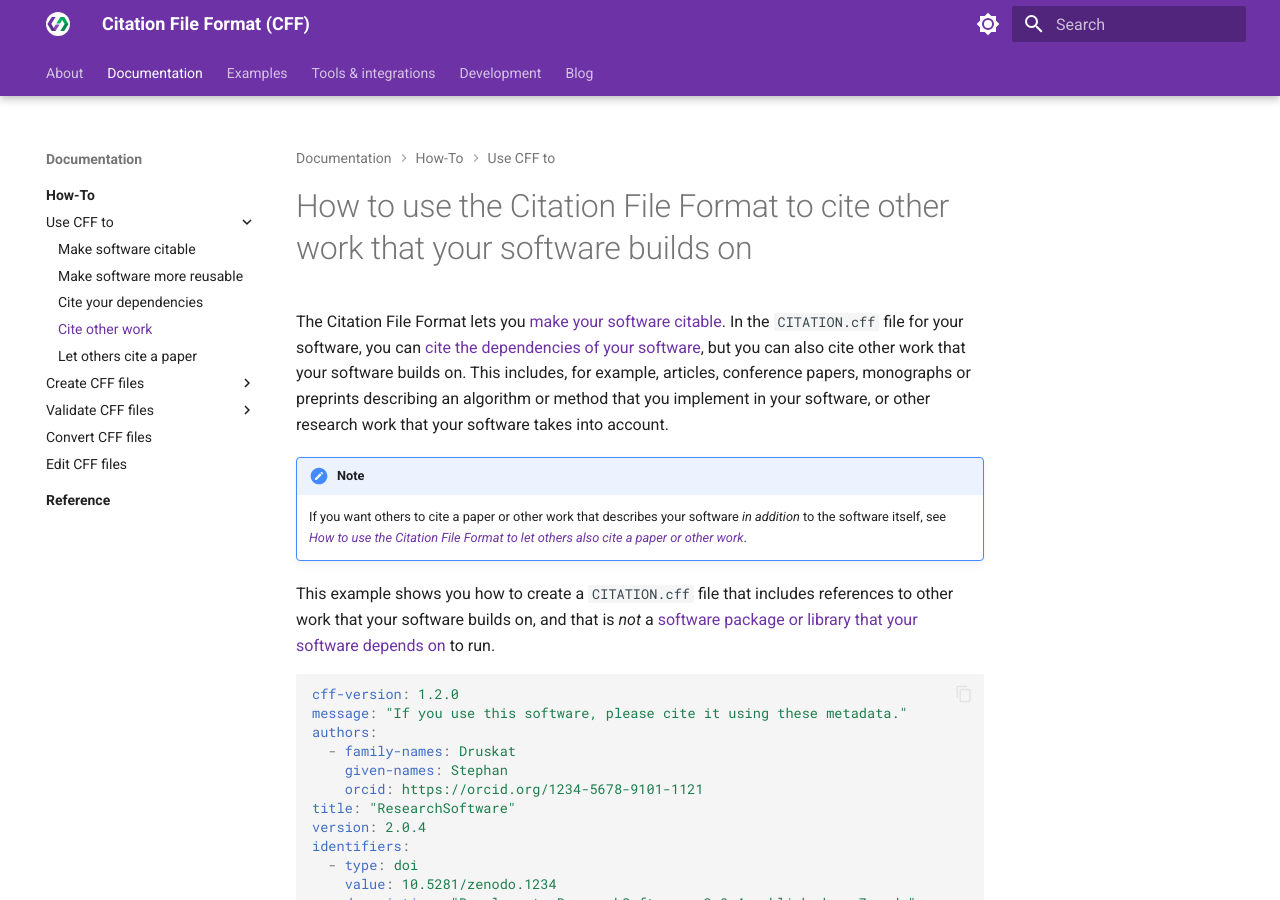
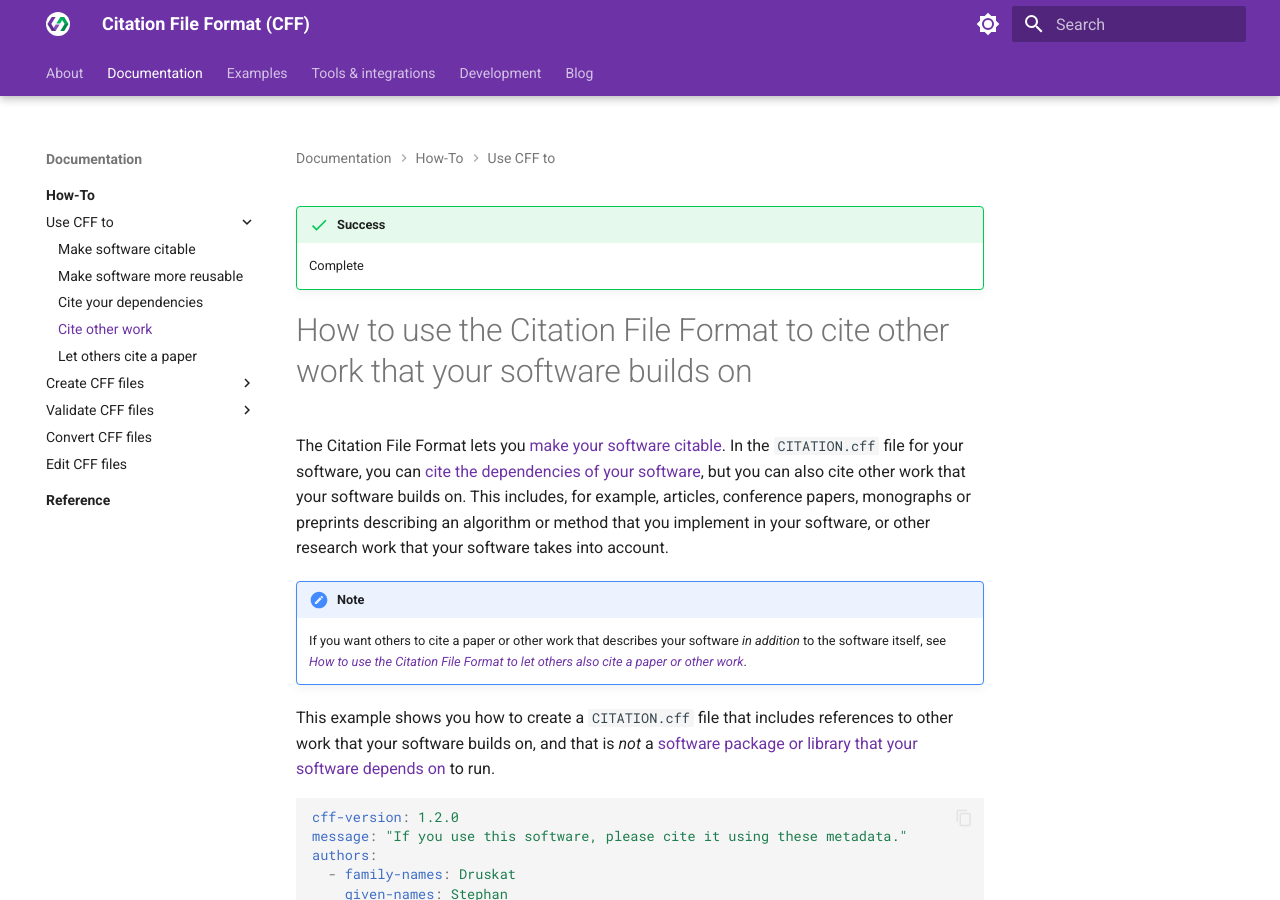
Before and after one commit to sdruskat/cffio, an MkDocs documentation site: the page built from docs/documentation/how-to/use/cite-other-work.md, in a window 1280 px wide and 900 px high. Built offline with MkDocs 1.6.1 and Material for MkDocs 9.7.7, drawn with Linux system fonts in a browser that asks for light colours.

Commit message:
Update progress note

```diff
--- a/docs/documentation/how-to/use/cite-other-work.md
+++ b/docs/documentation/how-to/use/cite-other-work.md
@@ -1,3 +1,6 @@
+!!! success
+    Complete
+
 # How to use the Citation File Format to cite other work that your software builds on
 
 The Citation File Format lets you [make your software citable](make-software-citable.md).
```
